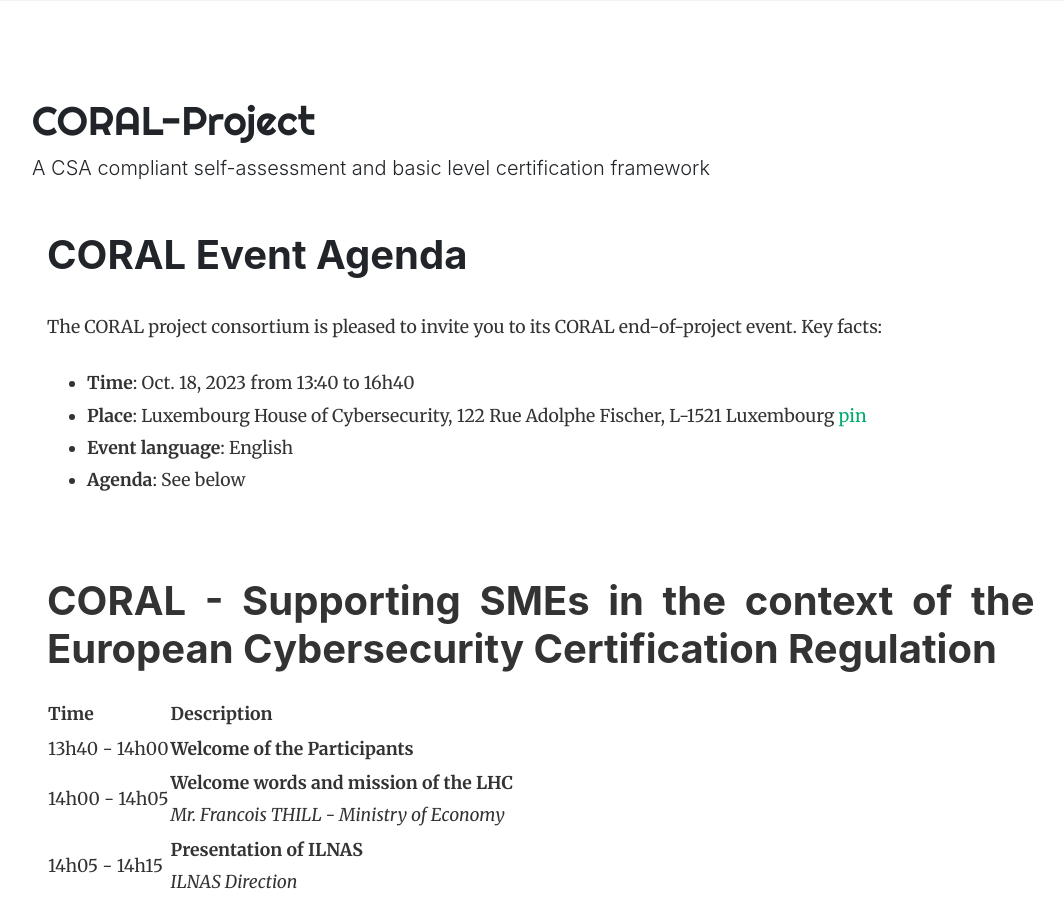
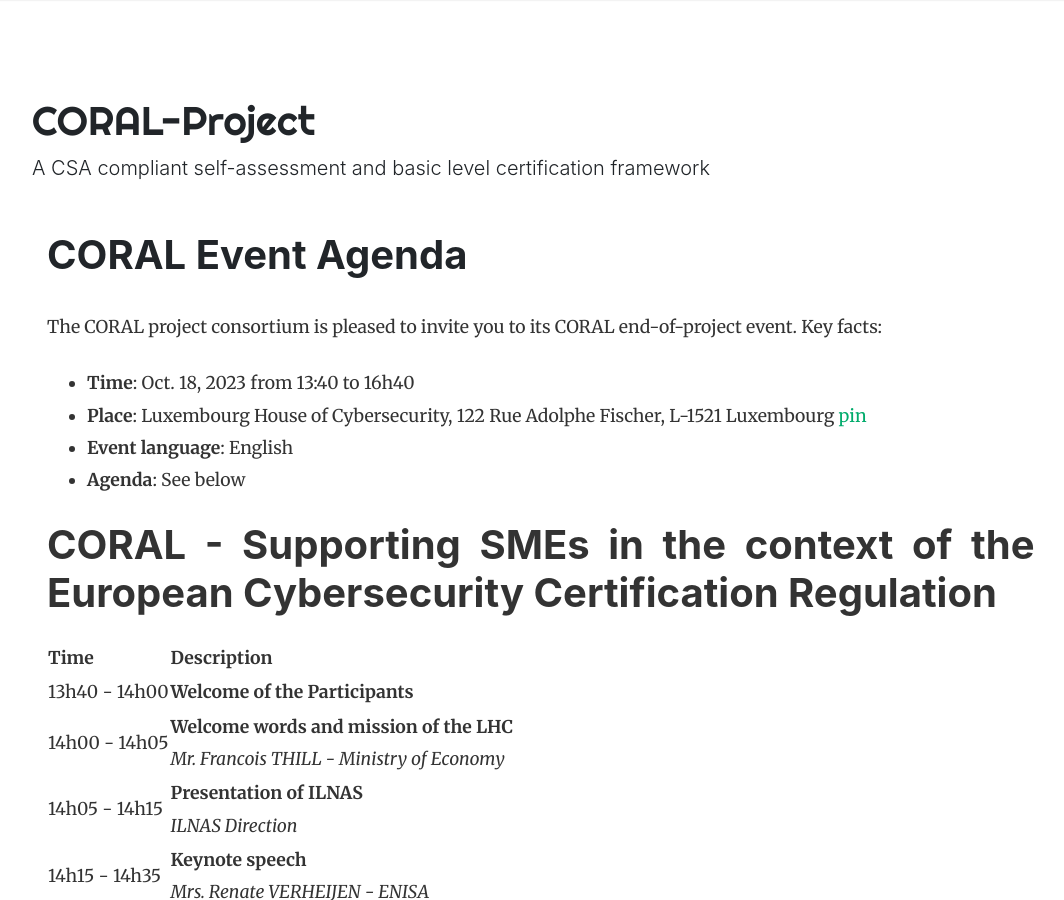
Before and after one commit to NC3-LU/coral-project, a Jekyll site: the page built from _posts/2023-09-01-CORAL-event-agenda.markdown, in a window 1280 px wide and 900 px high. Shown: the whole window, without its empty margins (53-1117 px from the left). Built offline with Jekyll 4.4.1, drawn with Linux system fonts in a browser that asks for light colours; nearby versions of some CDN libraries.

Commit message:
Update 2023-09-01-CORAL-event-agenda.markdown

```diff
--- a/_posts/2023-09-01-CORAL-event-agenda.markdown
+++ b/_posts/2023-09-01-CORAL-event-agenda.markdown
@@ -16,7 +16,6 @@
 * **Agenda**: See below
 
 
-<br>
 
 # CORAL - Supporting SMEs in the context of the European Cybersecurity Certification Regulation
 
@@ -30,15 +29,13 @@
 | 16h05 -  16h15	|  **Closing remarks** <br> _Mr. Pascal STEICHEN - LHC_ |
 | 16h10 -  16h40	|  **Networking Coffee** |
 
-<br>
 
 # For whom the event is intended
 The ultimate goal of the event is to encourage an open dialog around the evaluation and certification of cybersecurity maturity for any ICT solution, and how that comes to life in Luxembourg and in the EU.
 
 While the project results are intended mainly to SMEs willing to have their solutions assessed or certified in terms of cybersecurity, the event aims to reach to a wider audience, including:
-<ul>
-<li>SMEs that are unsure of the advantages of standards and certification in cybersecurity, </li>
-<li>auditors that could perform certifications in the context of the Cybersecurity Act (CSA), </li>
-<li>specific authorities that can play a role in the accreditation and certification proceeses in the scope of the CSA, </li>
-<li>the wider public, concerned about cybersecurity, who consumes or uses ICT solutions.</li>
-<ul>
+
+* SMEs that are unsure of the advantages of standards and certification in cybersecurity,
+* auditors that could perform certifications in the context of the Cybersecurity Act (CSA),
+* specific authorities that can play a role in the accreditation and certification proceeses in the scope of the CSA,
+* the wider public, concerned about cybersecurity, who consumes or uses ICT solutions.
```
